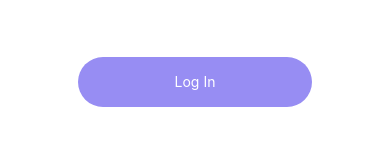
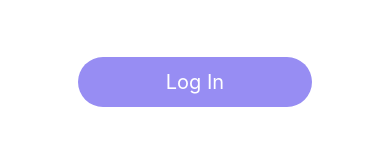
Before and after one commit to den-ny/village, a React Native app: screen /Login in a window 390 px wide. Shown: the part 567-712 px from the top of the page. Built offline with nearby package versions, Linux system fonts and the light colour scheme.

Commit message:
more login page styles

```diff
--- a/screens/Login.js
+++ b/screens/Login.js
@@ -106,6 +106,8 @@ function Login({navigation}) {
 
       loginText: {
         color: "#fff",
+        fontSize: 20,
+        fontWeight: "semi-bold"
       },
 
       header: {
```
